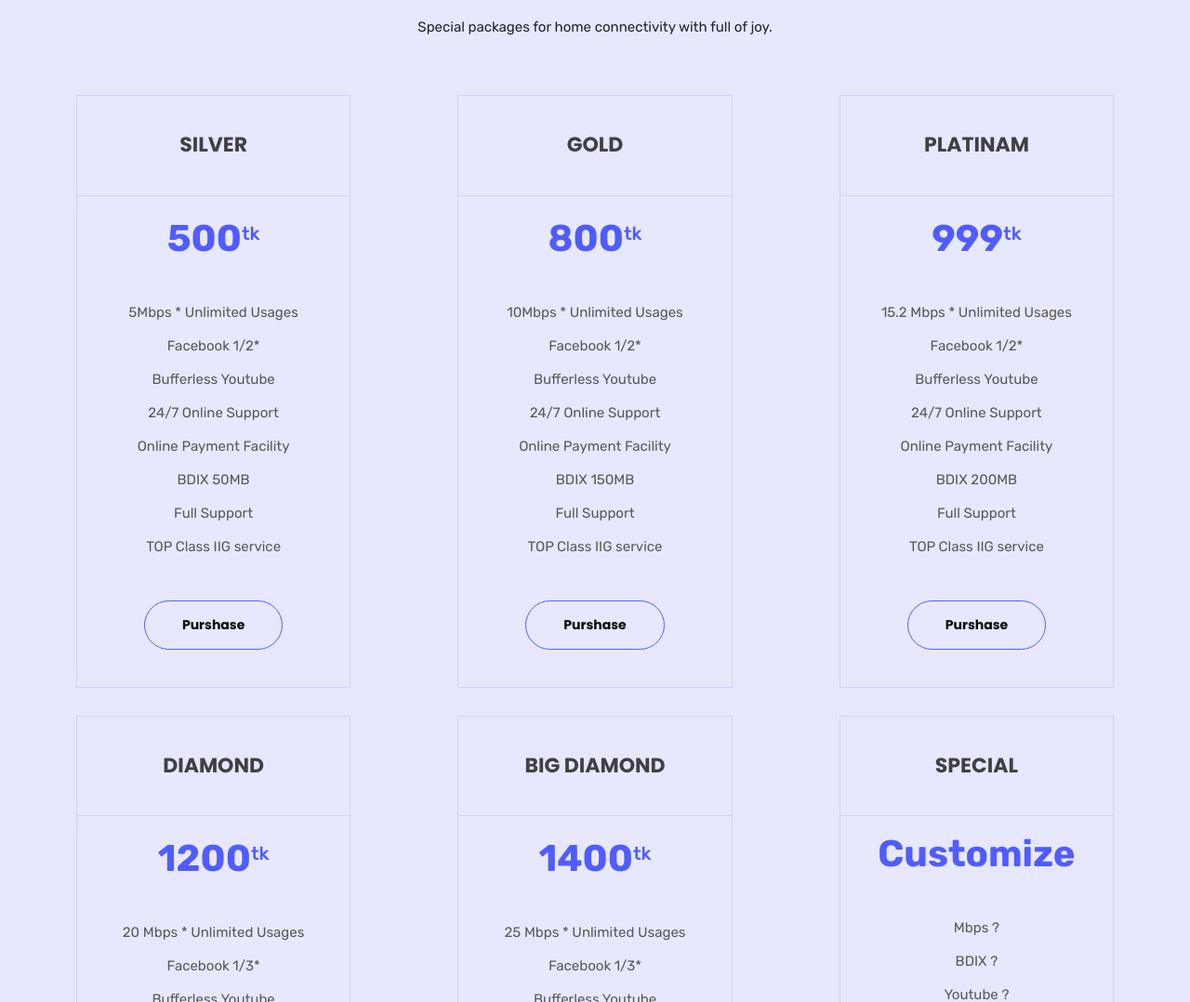
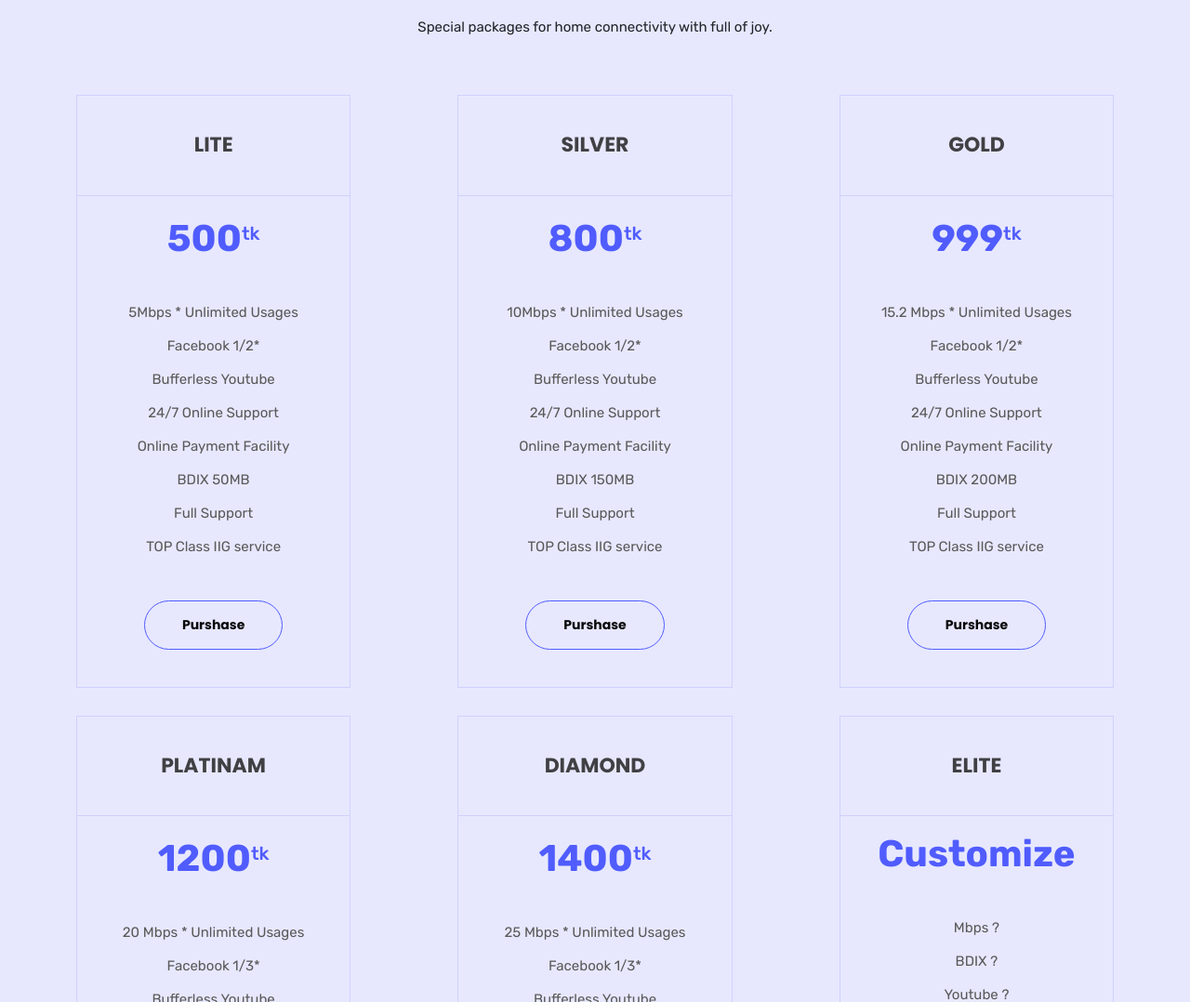
Before and after one commit to mithzak/nationbd.com, a plain HTML site: page index.html in a window 1280 px wide. Shown: the part 2699-3777 px from the top of the page at 93% size. Drawn offline with nearby package versions, Linux system fonts and the light colour scheme.

Commit message:
Update index.html

```diff
--- a/index.html
+++ b/index.html
@@ -253,7 +253,7 @@
       <div class="row justify-content-between">
         <div class="pricing-item mb-30">
           <div class="pricing-wrapper text-center pb-40">
-            <h3>SILVER</h3>
+            <h3>LITE</h3>
             <span> 500<span>tk</span></span>
             <ul>
               <li>5Mbps * Unlimited Usages</li>
@@ -270,7 +270,7 @@
         </div>
         <div class="pricing-item mb-30">
           <div class="pricing-wrapper text-center pb-40">
-            <h3>GOLD</h3>
+            <h3>SILVER</h3>
             <span> 800<span>tk</span></span>
             <ul>
               <li>10Mbps * Unlimited Usages</li>
@@ -287,7 +287,7 @@
         </div>
         <div class="pricing-item mb-30">
           <div class="pricing-wrapper text-center pb-40">
-            <h3>PLATINAM</h3>
+            <h3>GOLD</h3>
             <span> 999<span>tk</span></span>
             <ul>
               <li>15.2 Mbps * Unlimited Usages</li>
@@ -304,7 +304,7 @@
         </div>
         <div class="pricing-item mb-30">
           <div class="pricing-wrapper text-center pb-40">
-            <h3>DIAMOND</h3>
+            <h3>PLATINAM</h3>
             <span> 1200<span>tk</span></span>
             <ul>
               <li>20 Mbps * Unlimited Usages</li>
@@ -321,7 +321,7 @@
         </div>
         <div class="pricing-item mb-30">
           <div class="pricing-wrapper text-center pb-40">
-            <h3> BIG DIAMOND</h3>
+            <h3>DIAMOND</h3>
             <span> 1400<span>tk</span></span>
             <ul>
               <li>25 Mbps * Unlimited Usages</li>
@@ -338,7 +338,7 @@
         </div>
         <div class="pricing-item mb-30">
           <div class="pricing-wrapper text-center pb-40">
-            <h3>SPECIAL</h3>
+            <h3>ELITE</h3>
             <span> Customize</span>
             <ul>
               <li> Mbps ?</li>
```
